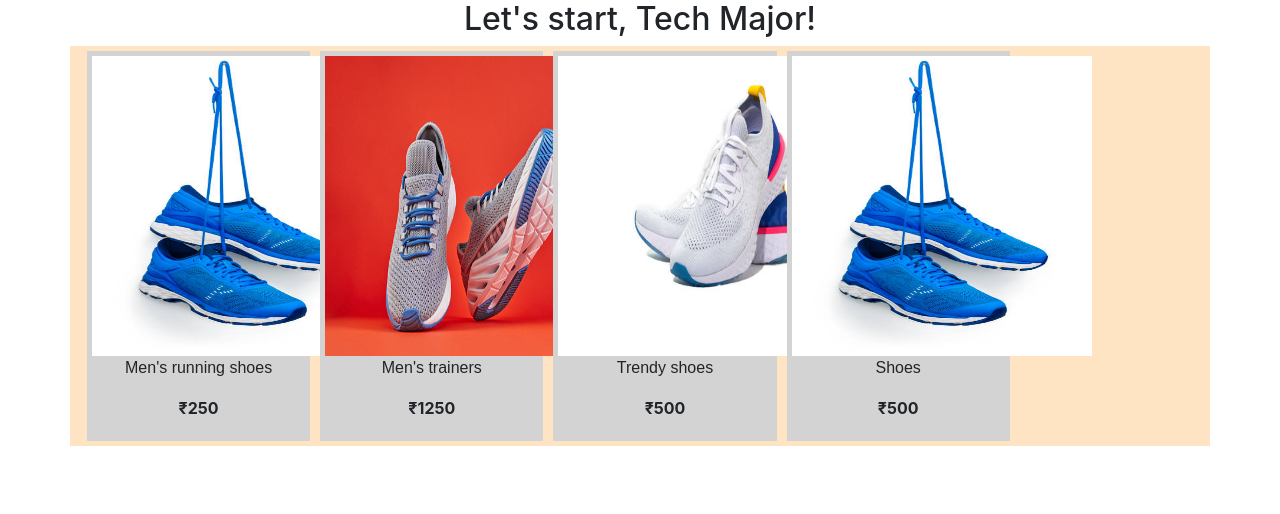
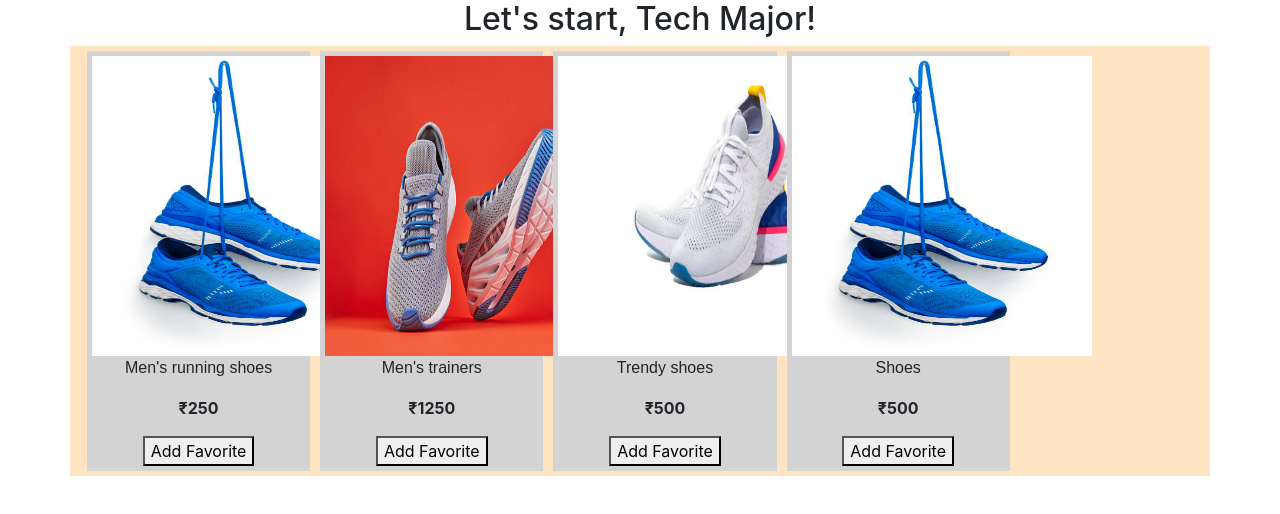
Before and after one commit to sumanthatva/techmajor, a React (Create React App) app: page / in a window 1280 px wide. Shown: the top 514 px of the page. Built offline with nearby package versions, Linux system fonts and the light colour scheme.

Commit message:
introducing state package.json - fontawesome packages added. ProductItem - Button to mark a product as fav.

```diff
--- a/package.json
+++ b/package.json
@@ -3,6 +3,9 @@
   "version": "0.1.0",
   "private": true,
   "dependencies": {
+    "@fortawesome/fontawesome-svg-core": "^6.1.1",
+    "@fortawesome/free-solid-svg-icons": "^6.1.1",
+    "@fortawesome/react-fontawesome": "^0.1.18",
     "@testing-library/jest-dom": "^5.16.4",
     "@testing-library/react": "^13.3.0",
     "@testing-library/user-event": "^13.5.0",
--- a/src/components/ProductItem.js
+++ b/src/components/ProductItem.js
@@ -1,5 +1,7 @@
 import React from 'react';
 import './ProductItem.css';
+import { FontAwesomeIcon } from '@fortawesome/react-fontawesome'
+  import { faThumbsUp } from '@fortawesome/free-solid-svg-icons'
 
 class ProductItem extends React.Component {
 
@@ -7,6 +9,8 @@ class ProductItem extends React.Component {
   constructor(props) {
     super(props);
     console.log("ProductItem::Constructor called");
+
+    this.state = {isFav: false};
   }
 
   componentDidMount() {
@@ -15,6 +19,12 @@ class ProductItem extends React.Component {
 
   componentDidUpdate() {
     console.log("ProductItem::componentDidUpdate called");
+  }
+
+  toggleFav = () => {
+    let isFav = this.state.isFav;
+    this.setState({isFav: !isFav});
+    console.log("State toggled");
   }
 
   render() {
@@ -34,6 +44,11 @@ class ProductItem extends React.Component {
         {imageElem}
         <p className='product-item__name'> {prodName} </p>
         <p className='product-item__price'> {prodPrice} </p>
+        <div>
+          <button onClick={this.toggleFav}> {this.state.isFav? "Remove Favorite": "Add Favorite" } </button>
+        </div>
+
+        {this.state.isFav? (<FontAwesomeIcon icon={faThumbsUp} />): null }
       </div>
     );
   }
```
Also changed, not shown: 1 other file (tests, documents, lock files or other folders).
